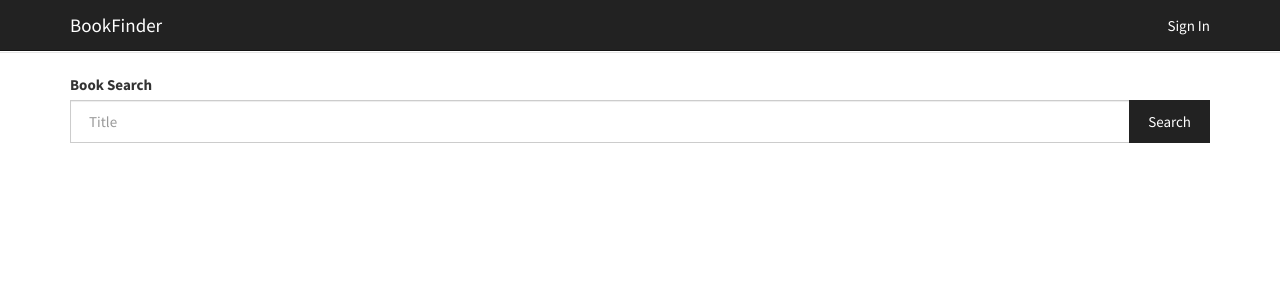
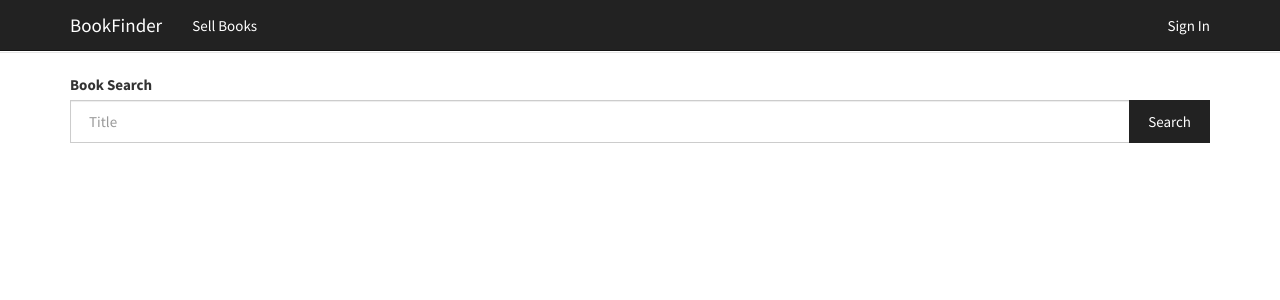
Before and after one commit to cshinaver/BookFinder, a Flask app: page / in a window 1280 px wide. Shown: the top 300 px of the page. Run offline with Flask 2, Linux system fonts and the light colour scheme; some libraries are stand-ins or nearby versions.

Commit message:
added Sell book page to menu bar

```diff
--- a/bookfinder/templates/base.html
+++ b/bookfinder/templates/base.html
@@ -34,6 +34,9 @@
 						<a class="navbar-brand" href="/">BookFinder</a>
 					</div>
 					<div class="navbar-collapse collapse" id="bs-example-navbar-collapse-1">
+					    <ol class="nav navbar-nav navbar-left">
+					        <li><a href="/purchase">Sell Books</a></li>
+					    </ol>
 						<ol class="nav navbar-nav navbar-right">
                             {% if current_user.is_authenticated %}
                             <li>
```
